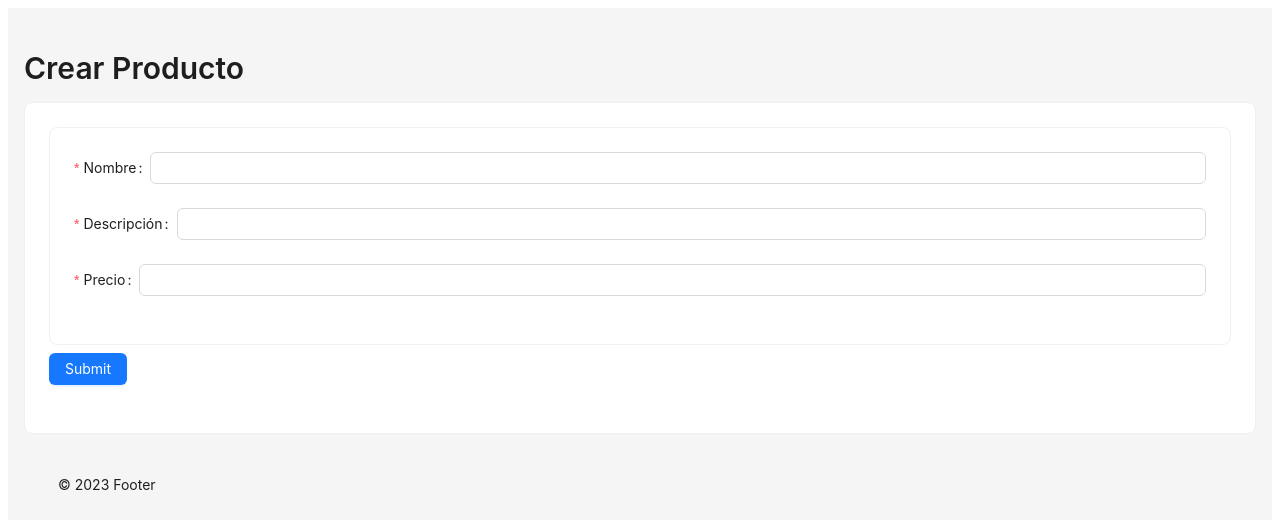
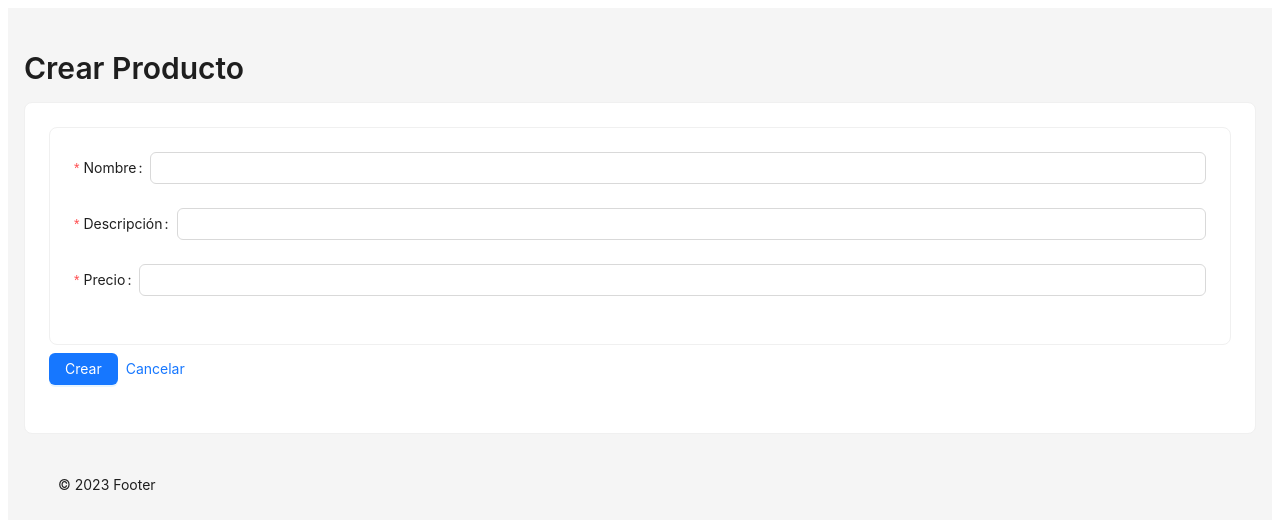
Before and after one commit to cigotete/react-study-crud-basic-frontend, a React (Vite) app: page /create in a window 1280 px wide. Shown: the top 528 px of the page. Built offline with nearby package versions, Linux system fonts and the light colour scheme; no server answers.

Commit message:
Added Cancel option below submit form button. Also replaced 'Submit' text by respective action.

```diff
--- a/src/products/ProductCreate.jsx
+++ b/src/products/ProductCreate.jsx
@@ -101,15 +101,21 @@ export const ProductCreate = () => {
           </Form.Item>
           </Card>
           <Form.Item>
+            <Space direction='horizontal'>
             <Button type="primary" htmlType="submit">
-              Submit
+              Crear
             </Button>
+            <Link to={`/`}>
+              Cancelar
+            </Link>
+            </Space>
           </Form.Item>
           </Space>
         </Form>
       </Card>
       }
     </div>
+
     </Layout>
   );
 }
--- a/src/products/ProductDelete.jsx
+++ b/src/products/ProductDelete.jsx
@@ -78,7 +78,14 @@ export const ProductDelete = () => {
             <li>Descripción: { product.description }</li>
             <li>Precio: ${ new Intl.NumberFormat('es-co').format(product.price) }</li>
             </Card>
-          <Button onClick={handleSubmit}>Eliminar</Button>
+            <Space direction='horizontal'>
+            <Button onClick={handleSubmit} type="primary" htmlType="submit">
+              Eliminar
+            </Button>
+            <Link to={`/`}>
+              Cancelar
+            </Link>
+            </Space>
           </Space>
         </Card>
       }
--- a/src/products/ProductEdit.jsx
+++ b/src/products/ProductEdit.jsx
@@ -131,9 +131,14 @@ export const ProductEdit = () => {
           </Form.Item>
           </Card>
           <Form.Item>
-            <Button type="primary" htmlType="submit">
-              Submit
-            </Button>
+            <Space direction='horizontal'>
+              <Button type="primary" htmlType="submit">
+                Editar
+              </Button>
+              <Link to={`/`}>
+                Cancelar
+              </Link>
+            </Space>
           </Form.Item>
           </Space>
         </Form>
```
